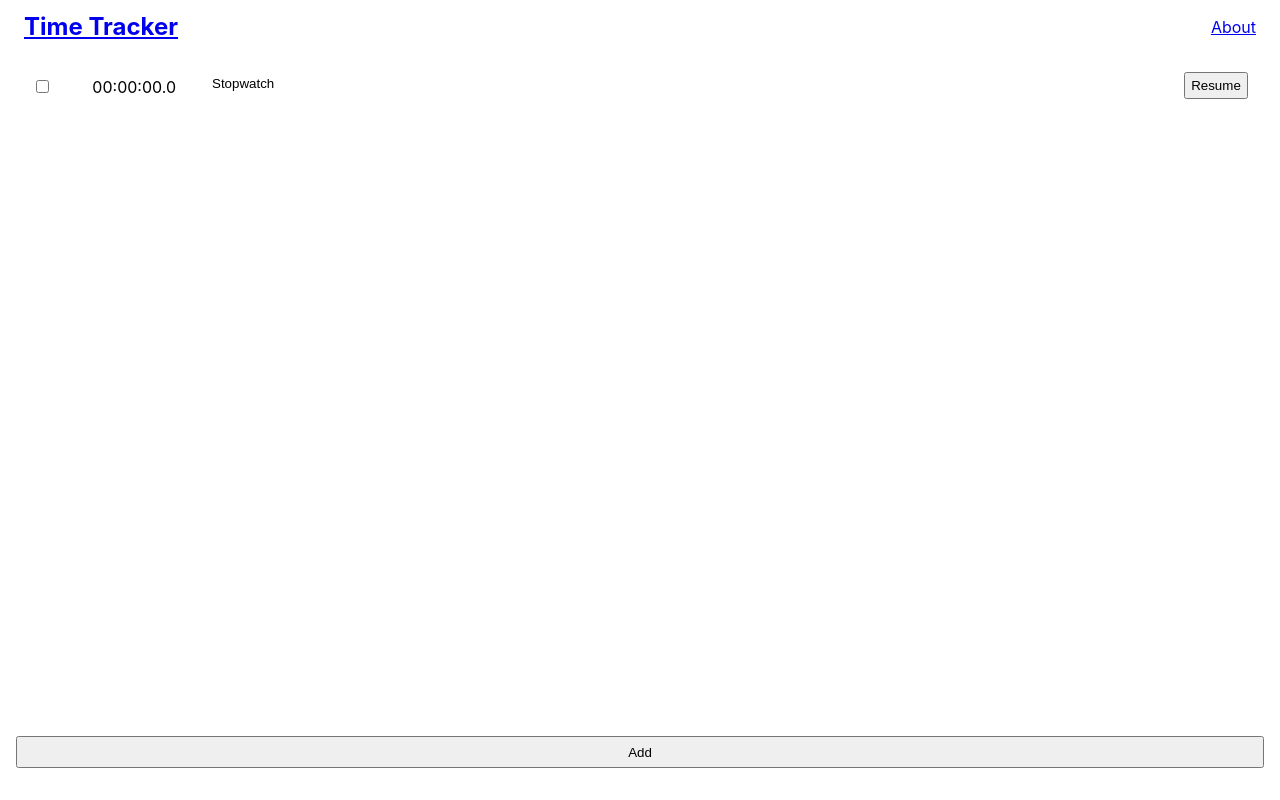
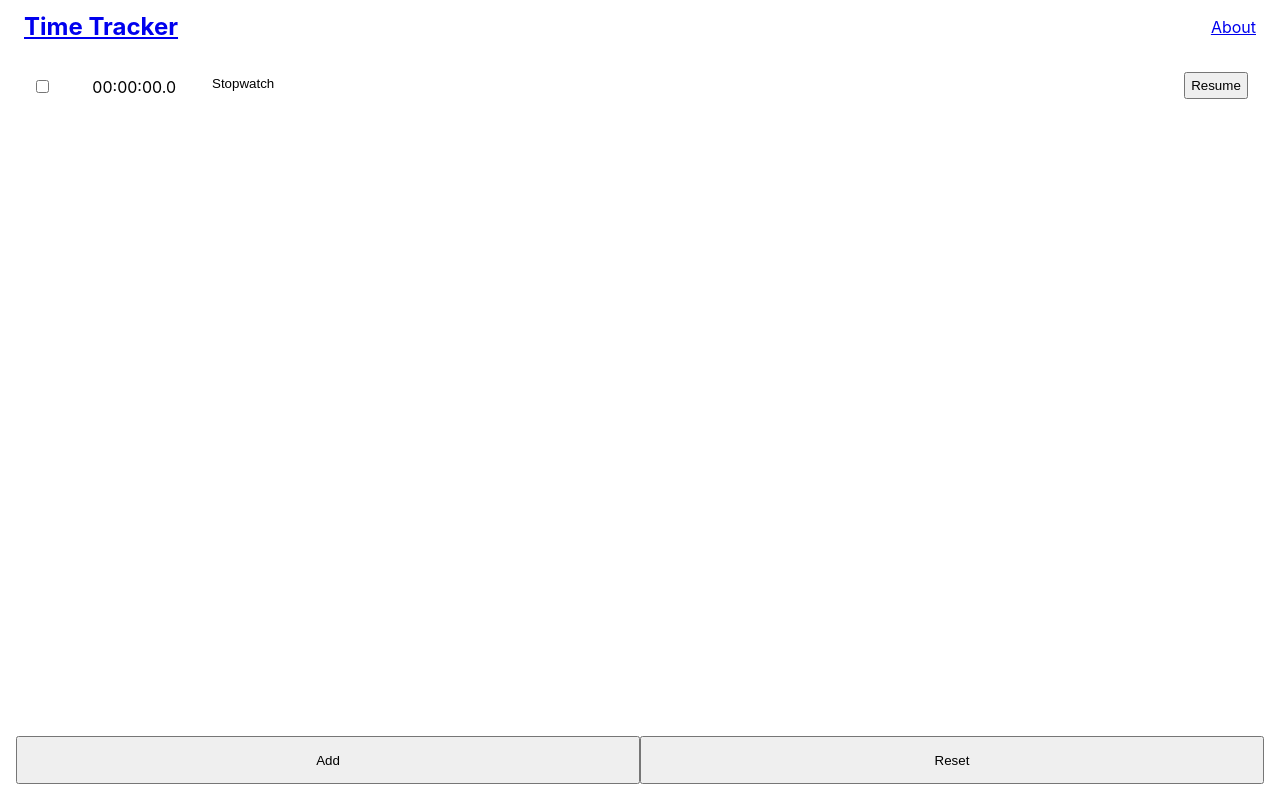
Before and after one commit to marcdenning/time-tracker, a React (Create React App) app: page /#/ in a window 1280 px wide. Built offline with nearby package versions, Linux system fonts and the light colour scheme.

Commit message:
Add "reset" button for stopwatches.

```diff
--- a/src/About.js
+++ b/src/About.js
@@ -17,7 +17,7 @@ export default function About() {
         That said, if you have ideas or want to use this for yourself, feel free to submit a GitHub issue or pull request.</p>
 
       <a href="https://www.iubenda.com/privacy-policy/73184110/legal" className="iubenda-white iubenda-embed"
-         title="Privacy Policy" target="_blank">Privacy Policy</a>
+         title="Privacy Policy" target="_blank" rel="noreferrer">Privacy Policy</a>
     </div>
   );
 }
--- a/src/App.css
+++ b/src/App.css
@@ -45,10 +45,17 @@
 }
 
 .app-footer {
+  display: grid;
   grid-row: 2 / 2;
+  grid-template-columns: 1fr 1fr;
 }
 
 .button-primary {
+  grid-column: 1 / 1;
   padding: 0.5em;
   width: 100%;
 }
+
+.button-secondary {
+  grid-column: 2 / 2;
+}
--- a/src/StopwatchContainer.js
+++ b/src/StopwatchContainer.js
@@ -11,6 +11,8 @@ export default function StopwatchContainer({interval, stopwatches, setStopwatche
       <footer className="app-footer">
         <button type="button" className={'button-primary'}
                 onClick={containerAction}>{getContainerButtonText(stopwatches)}</button>
+        <button type="button" className={'button-secondary'}
+                onClick={resetAllStopwatches}>Reset</button>
       </footer>
     </div>
   );
@@ -55,6 +57,23 @@ export default function StopwatchContainer({interval, stopwatches, setStopwatche
         ...stopwatches.filter((s) => stopwatchIds.indexOf(s.id) === -1)
       ];
     });
+  }
+
+  function resetAllStopwatches() {
+    setStopwatches((stopwatches) => stopwatches.map((s) => {
+      if (s.timeoutId !== null) {
+        clearInterval(s.timeoutId);
+      }
+      return {
+        ...s,
+        startTime: 0,
+        elapsedTime: 0,
+        displayTime: 0,
+        isPaused: true,
+        isSelected: false,
+        timeoutId: null
+      };
+    }))
   }
 
   function selectStopwatch(event, stopwatch) {
```
